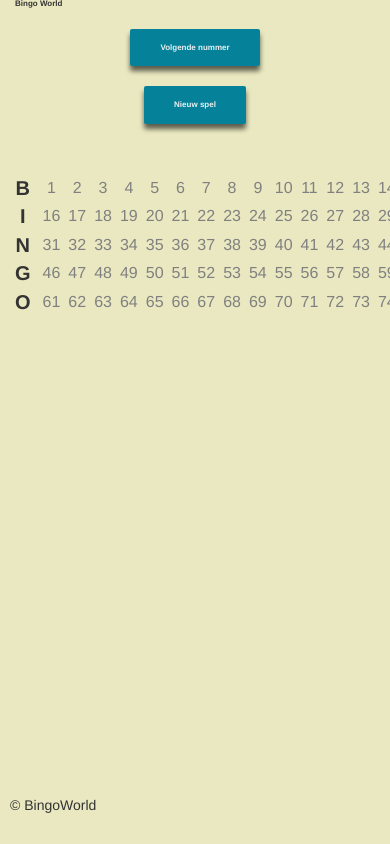
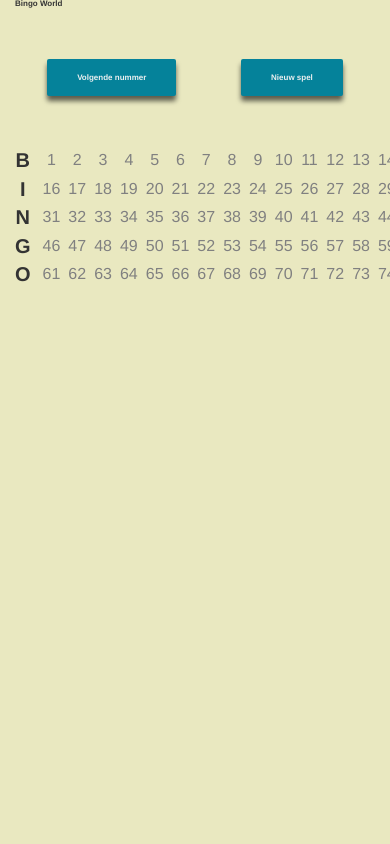
Before and after one commit to bingo-world/bingo-electron, an Electron app: page index.html in a window 390 px wide. Shown: the top 844 px of the page. Drawn offline with nearby package versions, Linux system fonts and the light colour scheme; no server answers.

Commit message:
More responsive

```diff
--- a/index.html
+++ b/index.html
@@ -17,17 +17,26 @@
             <h1>Bingo World</h1>
             <h2 id="version-header"></h2>
         </header>
-        <div class="row">
+        <table>
+            <tr style="width: 100%">
+                <td><button id="next-combination" class="actionButton"><span>Volgende nummer</span></button></td>
+                <td style="width: 10%"></td>
+                <td><span id="generated-combination" class="generated-number"></span></td>
+                <td style="width: 10%"></td>
+                <td><button id="new-game" class="actionButton"><span>Nieuw spel</span></tr>
+            </tr>
+        </table>
+        <!--<div class="row">
             <div class="col-md-4 text-center"><button id="next-combination" class="actionButton"><span>Volgende nummer</span></button></div>
             <div class="col-md-4 text-center"><span id="generated-combination" class="generated-number"></span></div>
             <div class="col-md-4 text-center"><button id="new-game" class="actionButton"><span>Nieuw spel</span></button></div>
-        </div>
+        </div>        -->
         <div class="row">
             <div id="generated-table" class="col-md-12">
             </div>
         </div>
     </div>
-    <div class="navbar navbar-fixed-bottom" style="margin-left: 10px">&copy; BingoWorld</div>
+    <!--<div class="navbar navbar-fixed-bottom" style="margin-left: 10px">&copy; BingoWorld</div>    -->
     <script type="text/javascript" src="app.js"></script>
 </body>
 
```
Also changed, not shown: index.js (+4 -5 lines).
